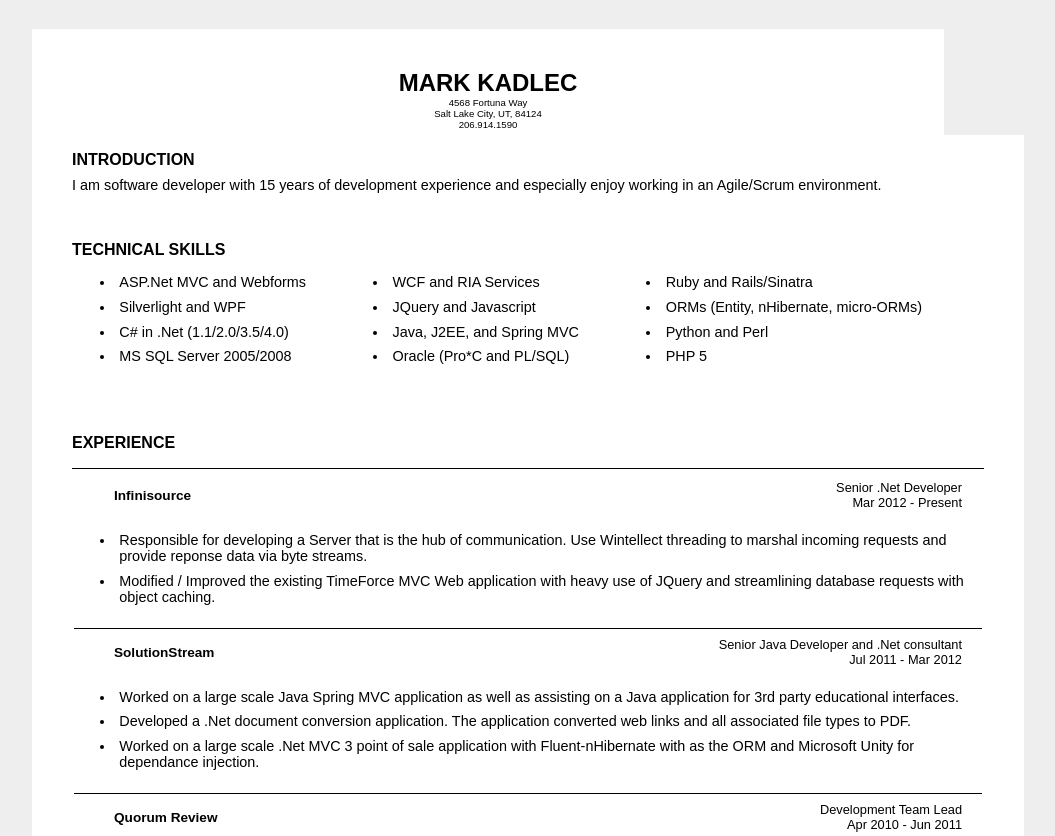
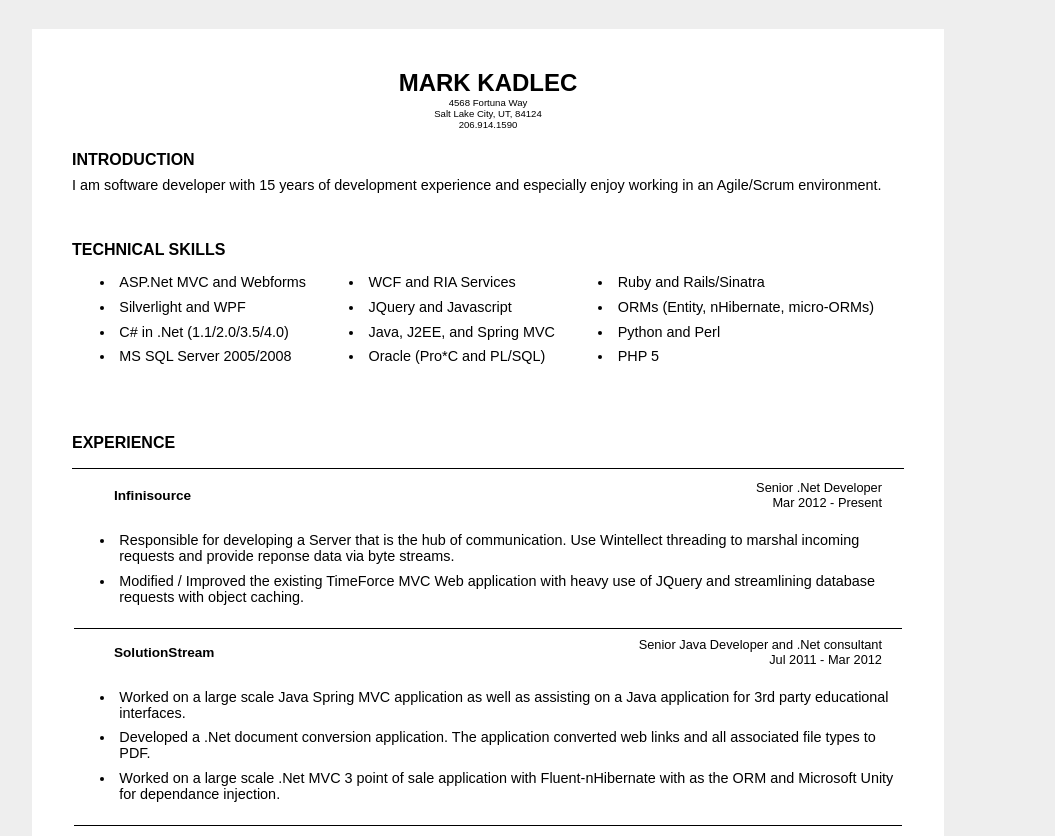
Before and after one commit to mkadlec/mkadlec.github.io, a plain HTML site: page index.html in a window 1280 px wide. Shown: the top 836 px of the page, without its empty margins (152-1207 px from the left). Drawn offline with Linux system fonts and the light colour scheme.

Commit message:
Fixed sizing

```diff
--- a/index.html
+++ b/index.html
@@ -72,8 +72,6 @@
 		padding-left: 40px;
 		padding-right: 40px;
 		background-color: white;
-		width: 100%;
-		max-width:1100px;
     }
     .Header
     {
```
